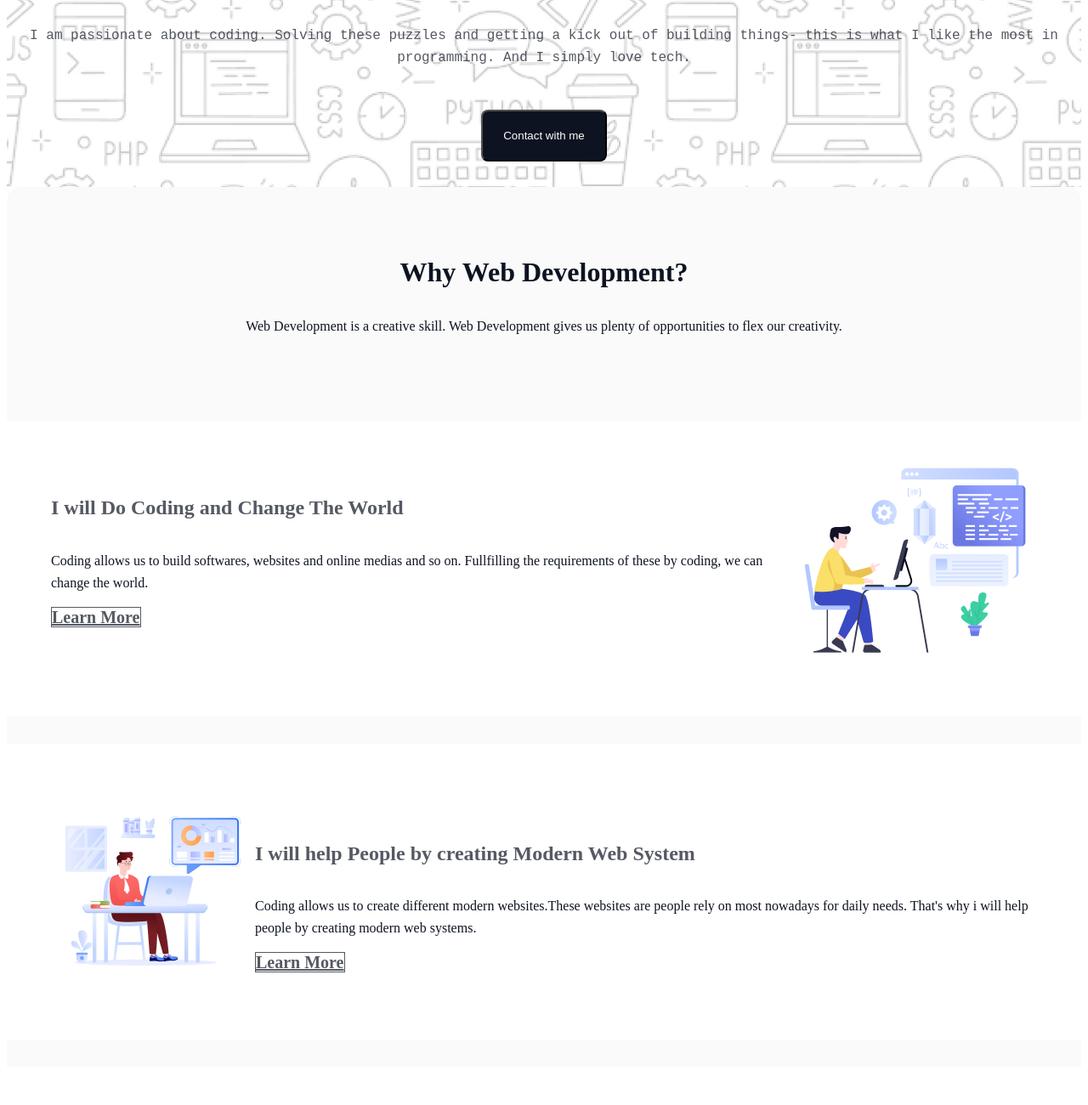
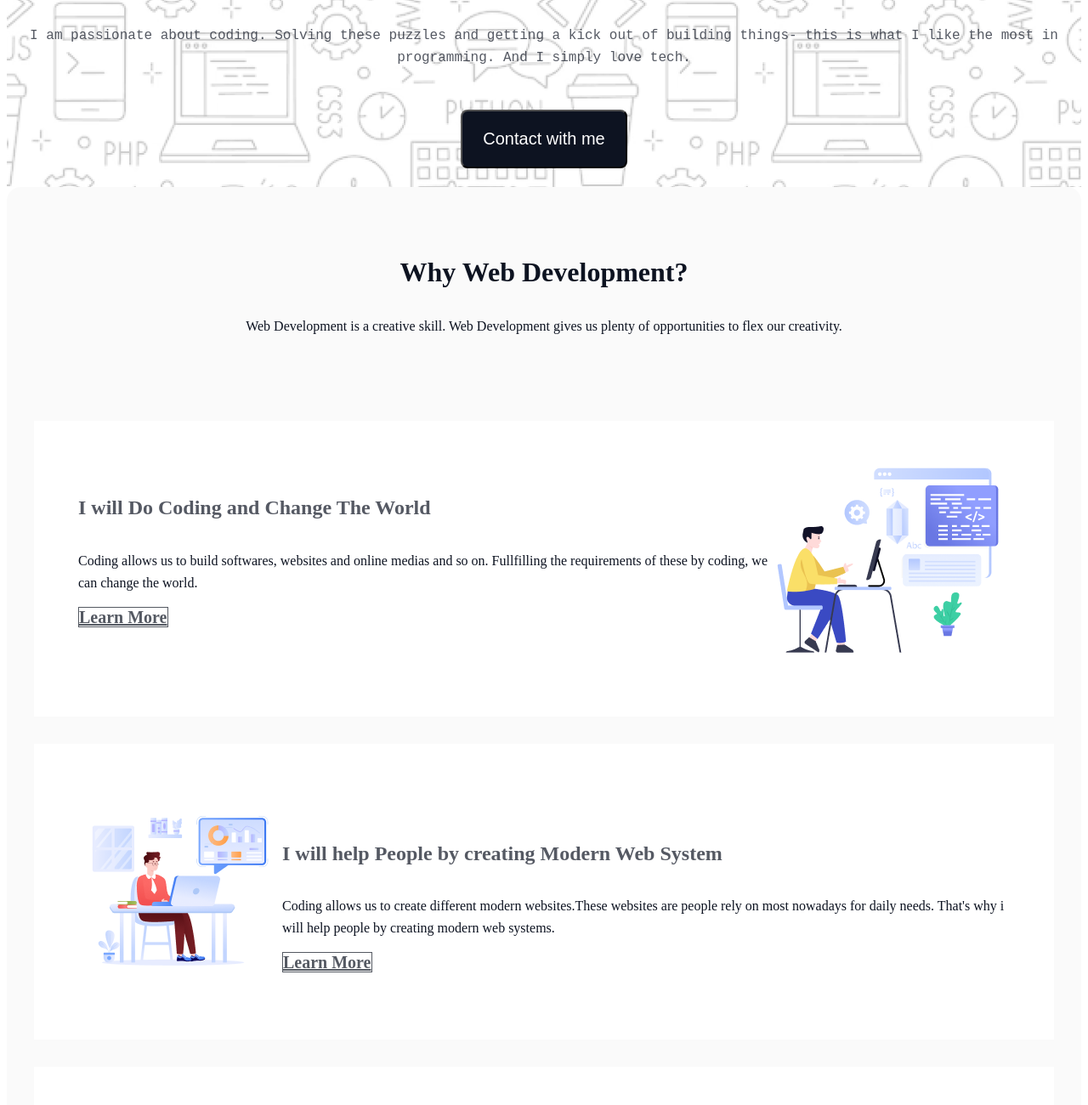
Before and after one commit to nithilanoor/assignment-one-ph, a plain HTML site: page index.html in a window 1280 px wide. Shown: the part 440-1740 px from the top of the page at 85% size. Drawn offline with Linux system fonts and the light colour scheme; a web font is replaced by a local one.

Commit message:
added the final part

```diff
--- a/index.html
+++ b/index.html
@@ -13,7 +13,7 @@
                 <img src="assets/Group.png" alt="">
                 <h1 class="title">"In the near future, I hope to become a Developer."</h1>
                 <p class="description-one">I am passionate about coding. Solving these puzzles and getting a kick out of building things- this is what I like the most in programming. And I simply love tech.</p>
-                <button class="btn-one">Contact with me</button>
+                <button class="btn-one"><a class="btn" href="#footer">Contact with me</a></button>
             </div>
         </section>
     </header>
@@ -136,7 +136,7 @@
 
 
     </main>
-    <footer class="footer">
+    <footer id="footer" class="footer">
         <section>
             <p class="footer-title">Copyright &#169 2024</p>
         </section>
--- a/styles/style.css
+++ b/styles/style.css
@@ -10,6 +10,12 @@
     bottom: 4462px;
     top: 131px;
     text-align: center;
+}
+.btn{
+    text-decoration: none;
+    font-size: 20px;
+    color: white;
+
 }
 .title{
     font-weight: 800;
@@ -33,6 +39,7 @@
     padding: 21px 24px 21px 24px;
     background: rgb(13, 19, 33);
     color: rgb(255, 255, 255);
+
 }
 /* main styles */
 .main-o{
@@ -72,7 +79,7 @@ text-align: center;
     justify-content: flex-start;
     align-items: flex-start;
     padding: 52px;
-    margin: 32px 0px;
+    margin: 32px 32px;
     background-color: white;
 }
 .title-three{
@@ -99,7 +106,7 @@ text-align: left;
 justify-content: flex-start;
 align-items: center;
 padding: 52px;
-margin: 32px 0px;
+margin: 32px 32px;
 background-color: white;
 }
 .title-four{
@@ -136,7 +143,7 @@ color: rgb(13, 19, 33);
     justify-content: flex-start;
     align-items: center;
     padding: 52px;
-    margin: 32px 0px;
+    margin: 32px 32px;
     background-color: white;
 }
 /* inspiration-part */
```
